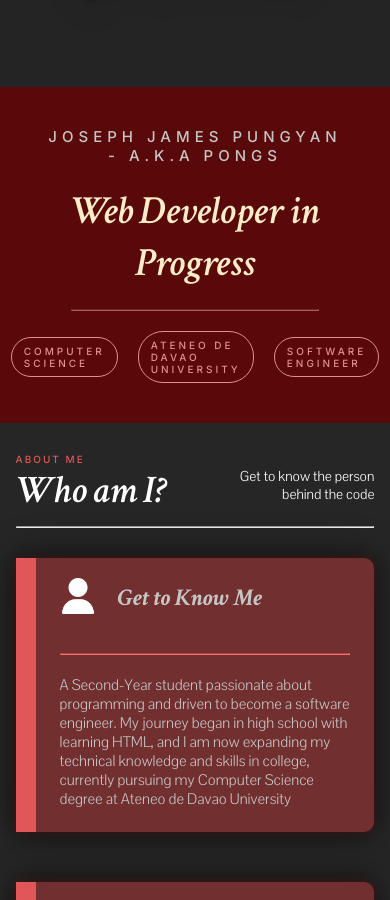
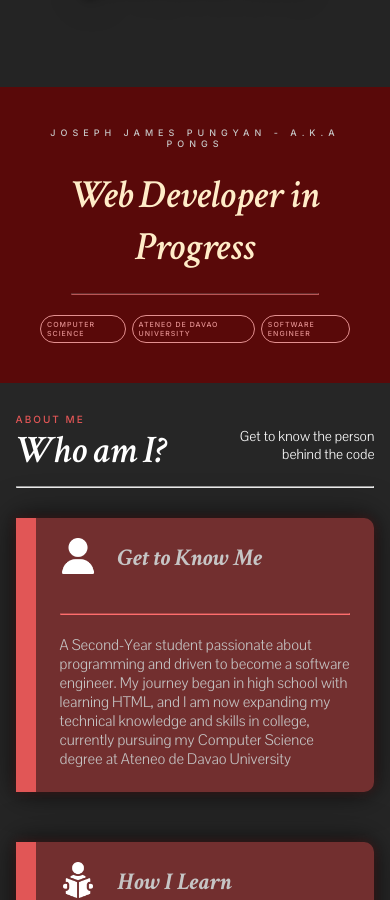
Before and after one commit to itspongs/JosephJamesPungyan-Portfolio, a React (Vite) app in the folder MyPortfolio/: page / in a window 390 px wide. Shown: the part 842-1742 px from the top of the page. Built offline with nearby package versions, Linux system fonts and the light colour scheme; grey boxes are pictures that could not be loaded.

Commit message:
Updated BannerSection

```diff
--- a/MyPortfolio/src/pages/BannerSection.css
+++ b/MyPortfolio/src/pages/BannerSection.css
@@ -5,7 +5,7 @@
 
 .banner-name {
     color: rgb(198, 197, 197);
-    font-size: 15px;
+    font-size: clamp(9px, 1.2vw, 15px);
     font-family: 'Inter', sans-serif;
     font-weight: 500;
     letter-spacing: 5px;
@@ -102,3 +102,27 @@
 .banner-info {
     animation: fadeInUp 0.7s ease 0.5s both;
 }
+
+@media (max-width: 860px) {
+    .banner-info {
+        gap: 10px;
+    }
+
+    .course, .university, .portfolio {
+        font-size: clamp(7px, 1.2vw, 10px);
+        padding: 5px 8px;
+        letter-spacing: 2px;
+    }
+}
+
+@media (max-width: 480px) {
+    .banner-info {
+        gap: 6px;
+    }
+
+    .course, .university, .portfolio {
+        font-size: clamp(6px, 1.8vw, 9px);
+        padding: 4px 6px;
+        letter-spacing: 1px;
+    }
+}
```
